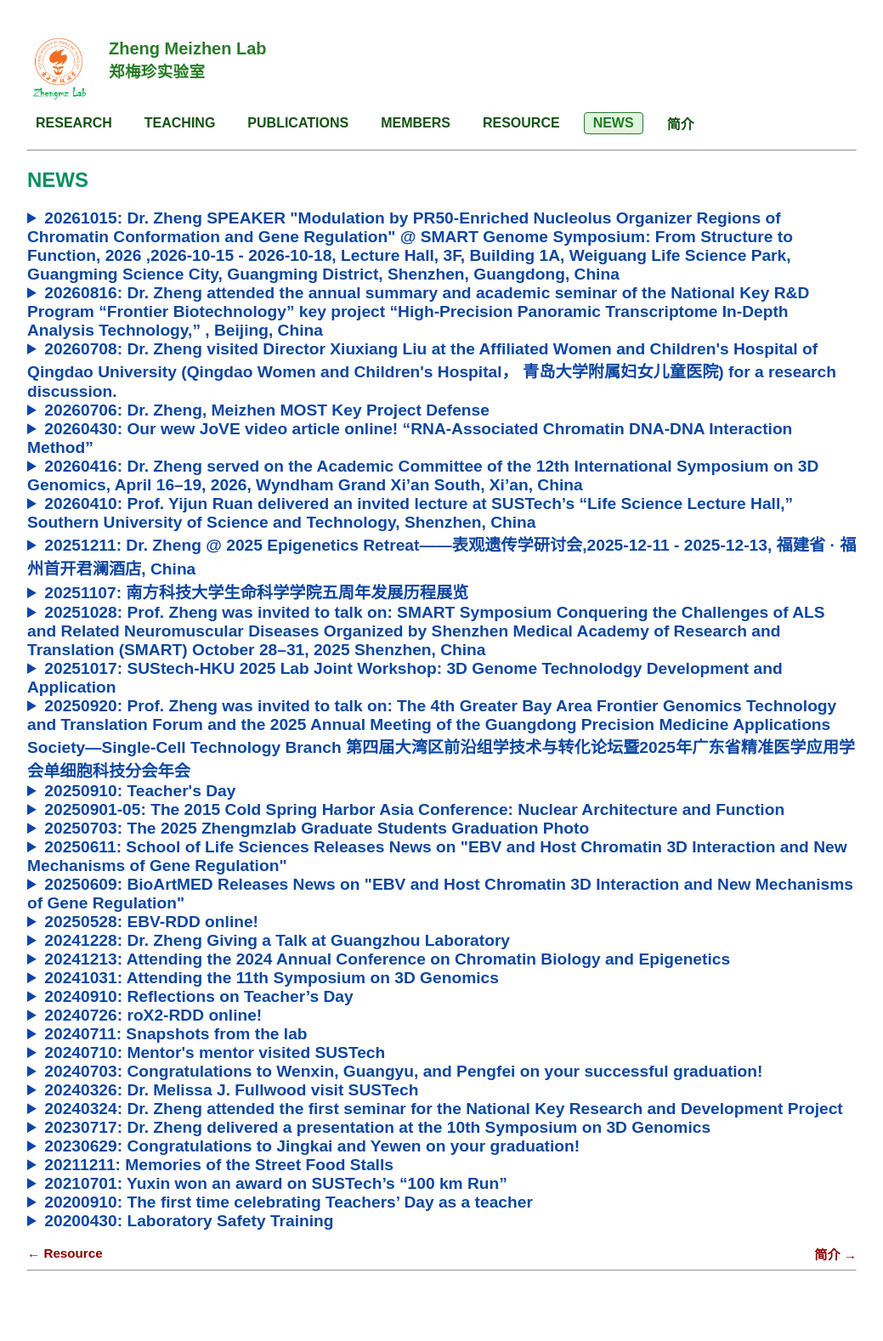
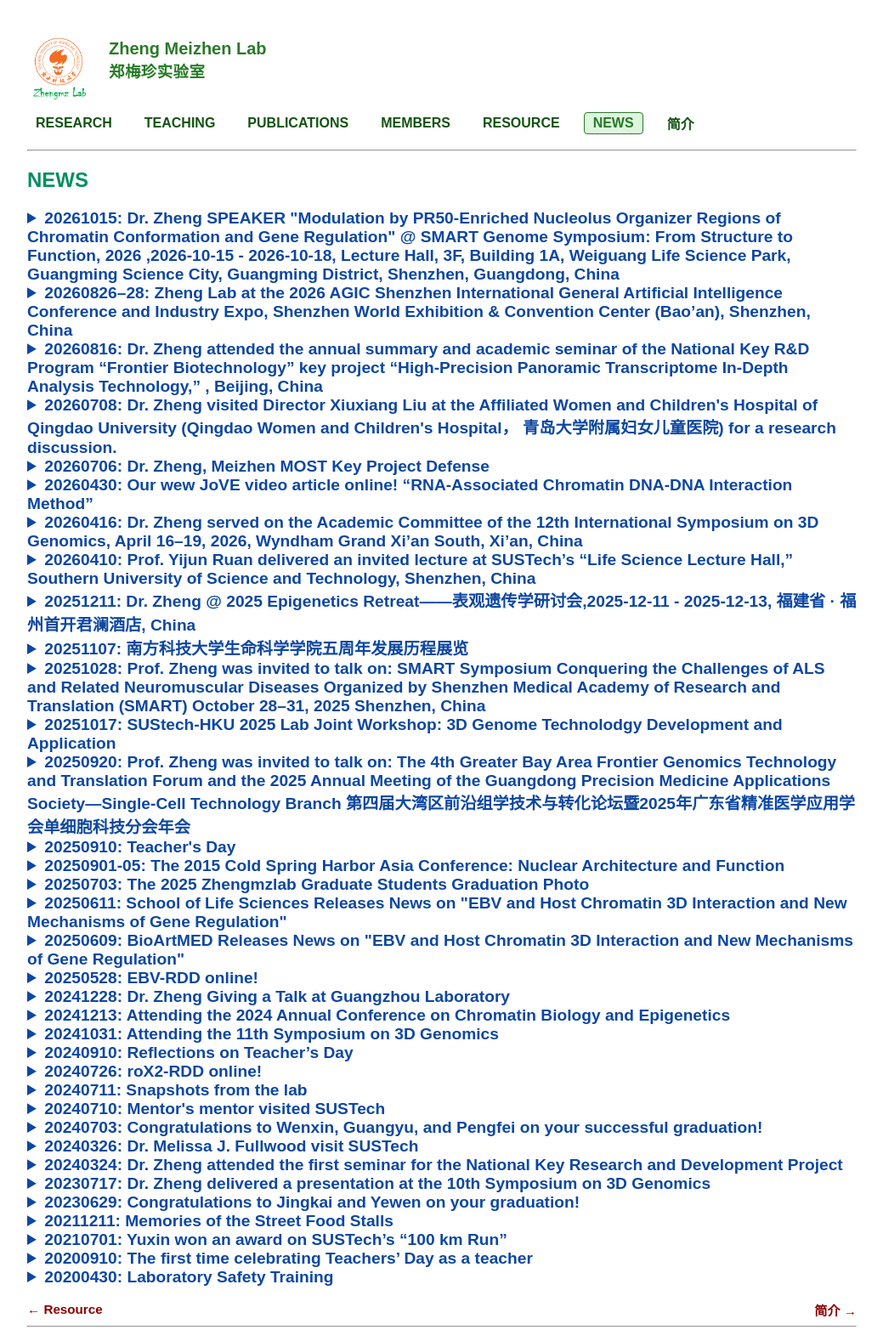
Before and after one commit to ZhengmzLab/zhengmzlab.github.io, a Jekyll site: the page built from news.md, in a window 1280 px wide. Shown: the whole page at 85% size, without its empty margins (120-1159 px from the left). Built offline with Jekyll 4.4.1, drawn with Linux system fonts in a browser that asks for light colours; comment, search, counter and statistics services are not loaded; before the commit the page ends 1512 px from its top, so only the background shows below that.

Commit message:
Update news.md with Zheng Lab events
Added details about Zheng Lab's participation in the 2026 AGIC Shenzhen International Conference and Dr. Zheng's attendance at the annual seminar in Beijing.

```diff
--- a/news.md
+++ b/news.md
@@ -24,6 +24,13 @@ title: NEWS
 </a>
 </details>
 <!-- ################################# -->
+
+<details>
+<summary style="color:#0D47A1; font-size:1.2em; font-weight:bold;">20260826–28: Zheng Lab at the 2026 AGIC Shenzhen International General Artificial Intelligence Conference and Industry Expo, Shenzhen World Exhibition & Convention Center (Bao’an), Shenzhen, China</summary>
+<br>
+<a href="https://www.agicexpo.com/AIHTML/AGICIntro">2026 AGIC Shenzhen International General Artificial Intelligence Conference and Industry Expo</a>
+</details>
+
 
 <!-- ################################# -->
 <details>
```
